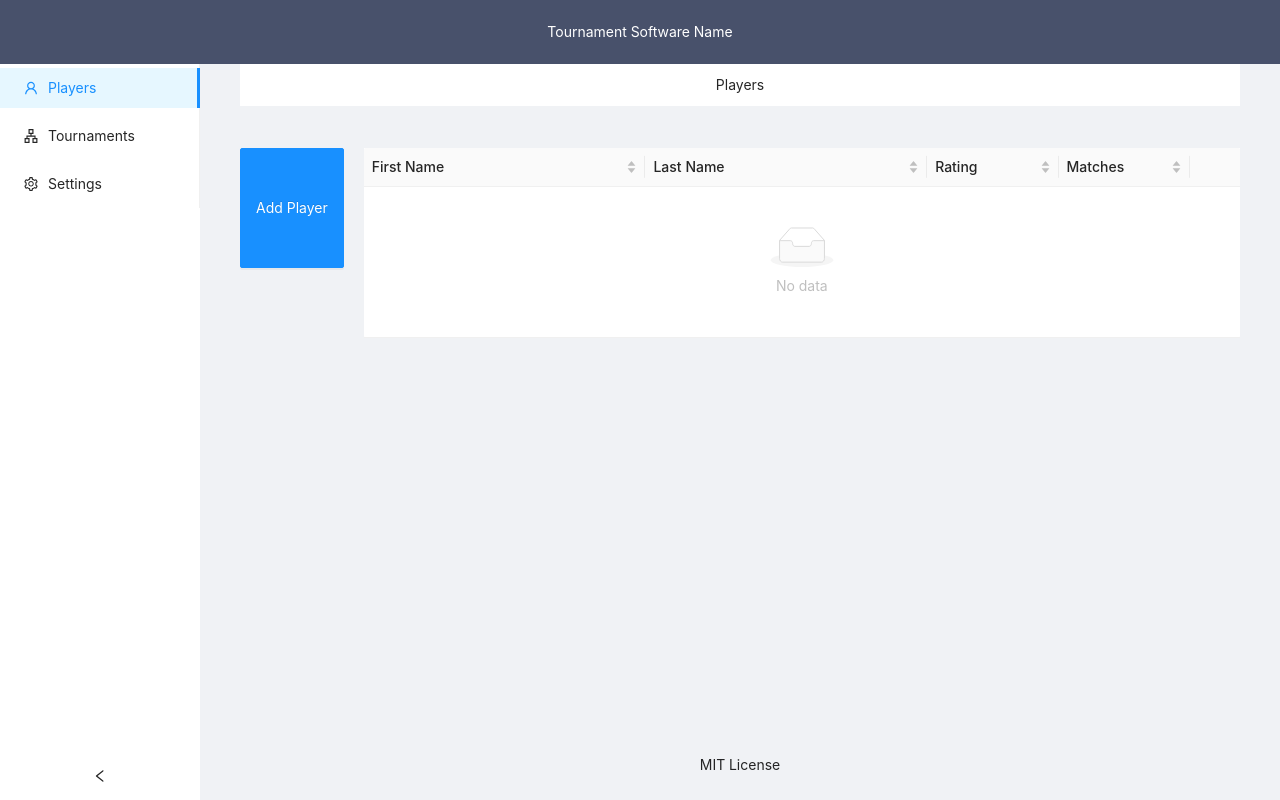
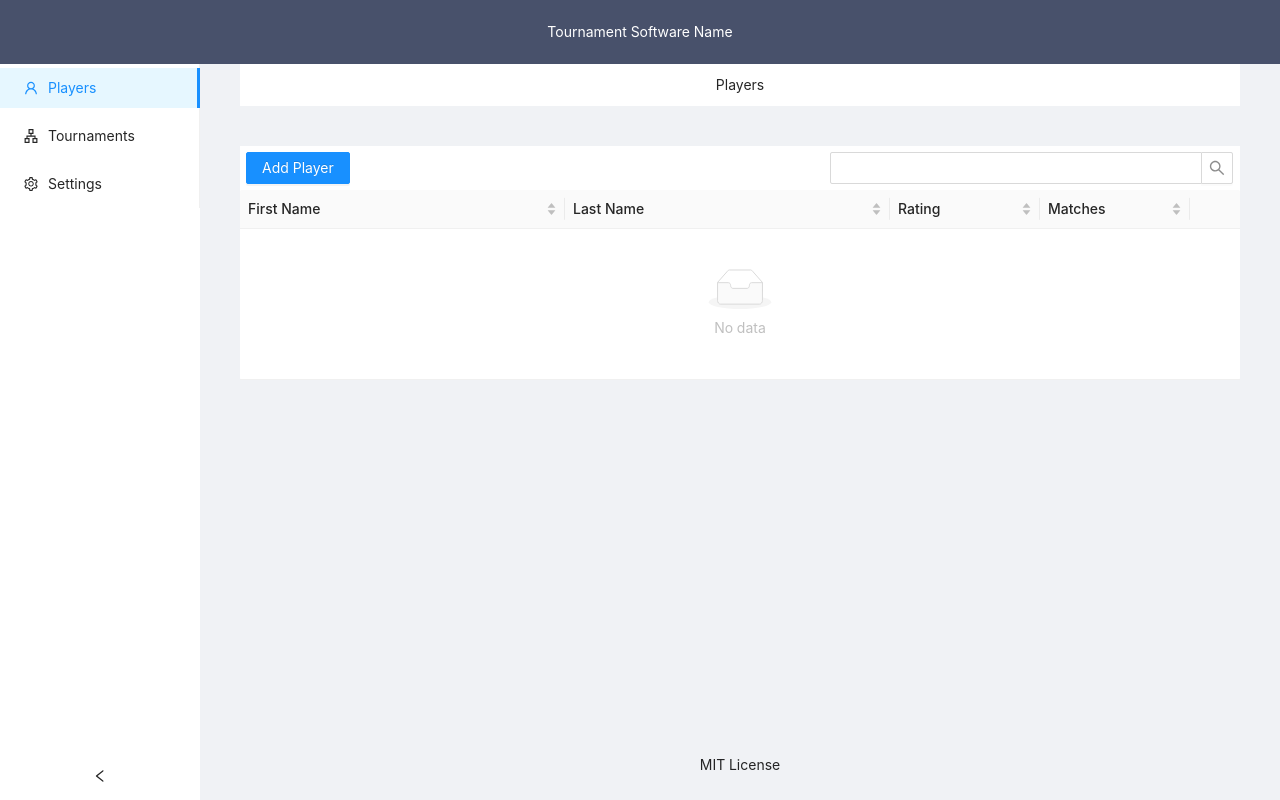
Before and after one commit to nhcarter123/ocs, a React (Create React App) app: page /players in a window 1280 px wide. Built offline with nearby package versions, Linux system fonts and the light colour scheme.

Commit message:
- improve player and tournament table styling - add filter to player and tournament table

```diff
--- /dev/null
+++ b/src/app/components/TableSearchBar/index.tsx
@@ -0,0 +1,45 @@
+import React, { SetStateAction, Dispatch } from 'react';
+import { makeStyles } from '@material-ui/core';
+import { Input } from 'antd';
+
+// todo move to other folder
+const useStyles = makeStyles({
+  root: {
+    justifyContent: 'space-between',
+    display: 'flex',
+    position: 'sticky',
+    top: '60px',
+    marginTop: '40px',
+    padding: '6px',
+    background: '#ffffff',
+    zIndex: 1
+  },
+  searchbar: {
+    width: '404px'
+  }
+});
+
+type TableSearchBarProps = {
+  setFilterTerm: Dispatch<SetStateAction<string>>;
+  renderButton: () => JSX.Element;
+};
+
+const TableSearchBar = (props: TableSearchBarProps): JSX.Element => {
+  const classes = useStyles();
+
+  return (
+    <div className={classes.root}>
+      {props.renderButton()}
+      <Input.Group className={classes.searchbar}>
+        <Input.Search
+          allowClear
+          onChange={(e): void =>
+            props.setFilterTerm(e.target.value.toLowerCase())
+          }
+        />
+      </Input.Group>
+    </div>
+  );
+};
+
+export default TableSearchBar;
--- a/src/app/components/buttons/AddPlayerButton/index.tsx
+++ b/src/app/components/buttons/AddPlayerButton/index.tsx
@@ -6,12 +6,7 @@ import AddPlayerForm from 'app/components/forms/AddPlayerForm';
 // todo move to other folder
 const useStyles = makeStyles({
   root: {
-    marginTop: '40px'
-  },
-  button: {
-    position: 'sticky',
-    height: '120px',
-    top: '64px'
+    marginRight: '8px'
   }
 });
 
@@ -24,8 +19,8 @@ const AddPlayerButton = (): JSX.Element => {
   const handleCancel = (): void => setIsModalVisible(false);
 
   return (
-    <div className={classes.root}>
-      <Button className={classes.button} type="primary" onClick={showModal}>
+    <div>
+      <Button className={classes.root} type="primary" onClick={showModal}>
         Add Player
       </Button>
 
--- a/src/app/components/buttons/AddTournamentButton/index.tsx
+++ b/src/app/components/buttons/AddTournamentButton/index.tsx
@@ -6,10 +6,7 @@ import AddTournamentForm from 'app/components/forms/AddTournamentForm';
 // todo move to other folder
 const useStyles = makeStyles({
   root: {
-    position: 'sticky',
-    top: '50%',
-    transform: 'translate(0, -50%)',
-    height: '60px'
+    marginRight: '8px'
   }
 });
 
--- a/src/app/components/pages/general/PlayersPage/index.tsx
+++ b/src/app/components/pages/general/PlayersPage/index.tsx
@@ -1,28 +1,12 @@
 import React from 'react';
 import PlayersTable from 'app/components/tables/PlayersTable';
-import AddPlayerButton from 'app/components/buttons/AddPlayerButton';
-import { makeStyles } from '@material-ui/core';
 import ContentHeader from 'app/components/ContentHeader';
 
-// todo move to other folder
-const useStyles = makeStyles({
-  root: {
-    display: 'grid',
-    justifyContent: 'center',
-    gridTemplateColumns: 'auto minmax(0, 1fr)',
-    gap: '20px'
-  }
-});
 const PlayersPage = (): JSX.Element => {
-  const classes = useStyles();
-
   return (
     <div>
       <ContentHeader title={'Players'} />
-      <div className={classes.root}>
-        <AddPlayerButton />
-        <PlayersTable />
-      </div>
+      <PlayersTable />
     </div>
   );
 };
--- a/src/app/components/pages/general/TournamentsPage/index.tsx
+++ b/src/app/components/pages/general/TournamentsPage/index.tsx
@@ -1,34 +1,17 @@
 import React from 'react';
-import AddTournamentButton from 'app/components/buttons/AddTournamentButton';
 import TournamentsTable from 'app/components/tables/TournamentsTable';
 import { History } from 'history';
-import { makeStyles } from '@material-ui/core';
 import ContentHeader from 'app/components/ContentHeader';
 
 type TournamentPageProps = {
   history: History;
 };
 
-// todo move to other folder
-const useStyles = makeStyles({
-  root: {
-    display: 'grid',
-    justifyContent: 'center',
-    gridTemplateColumns: 'auto minmax(0, 1fr)',
-    gap: '20px'
-  }
-});
-
 const TournamentsPage = (props: TournamentPageProps): JSX.Element => {
-  const classes = useStyles();
-
   return (
     <div>
       <ContentHeader title={'Tournaments'} />
-      <div className={classes.root}>
-        <AddTournamentButton />
-        <TournamentsTable history={props.history} />
-      </div>
+      <TournamentsTable history={props.history} />
     </div>
   );
 };
--- a/src/app/components/tables/PlayersTable/index.tsx
+++ b/src/app/components/tables/PlayersTable/index.tsx
@@ -1,22 +1,22 @@
-import React from 'react';
+import React, { useState } from 'react';
 import { Table } from 'antd';
 import { useSelector } from 'react-redux';
 import { makeStyles } from '@material-ui/core';
 import naturalCompare from 'string-natural-compare';
 import { StateSchema } from 'state/types/store';
 
+import AddPlayerButton from 'app/components/buttons/AddPlayerButton';
 import DeletePlayerButton from 'app/components/buttons/DeletePlayerButton';
+import TableSearchBar from 'app/components/TableSearchBar';
 
 import { Player } from 'state/types/player';
 
 // todo move to other folder
 const useStyles = makeStyles({
-  root: {
-    maxWidth: '1200px',
-    margin: 'auto',
-    marginTop: '40px',
+  root: { maxWidth: '1000px', margin: 'auto' },
+  table: {
     '& .ant-table-sticky-holder': {
-      top: '64px !important'
+      top: '104px !important'
     }
   }
 });
@@ -26,7 +26,20 @@ type ColumnTypes = Exclude<EditableTableProps['columns'], undefined>;
 
 const PlayersTable = (): JSX.Element => {
   const classes = useStyles();
-  const players = useSelector((state: StateSchema) => state.players);
+  const [filterTerm, setFilterTerm] = useState('');
+
+  const players = useSelector((state: StateSchema) => {
+    if (!filterTerm.length) {
+      return state.players;
+    }
+
+    return state.players.filter(
+      (player) =>
+        player.firstName.toLowerCase().includes(filterTerm) ||
+        player.lastName.toLowerCase().includes(filterTerm) ||
+        player.rating.toString().includes(filterTerm)
+    );
+  });
 
   const columns = [
     {
@@ -71,14 +84,18 @@ const PlayersTable = (): JSX.Element => {
   ];
 
   return (
-    <div>
+    <div className={classes.root}>
+      <TableSearchBar
+        renderButton={(): JSX.Element => <AddPlayerButton />}
+        setFilterTerm={setFilterTerm}
+      />
       <Table
+        className={classes.table}
         sticky
         columns={columns as ColumnTypes}
         dataSource={players}
         size={'small'}
         pagination={{ pageSize: 50 }}
-        className={classes.root}
         rowKey={'id'}
       />
     </div>
--- a/src/app/components/tables/TournamentsTable/index.tsx
+++ b/src/app/components/tables/TournamentsTable/index.tsx
@@ -1,4 +1,4 @@
-import React from 'react';
+import React, { useState } from 'react';
 import { Table } from 'antd';
 import { useDispatch, useSelector } from 'react-redux';
 import { makeStyles } from '@material-ui/core';
@@ -8,6 +8,8 @@ import moment from 'moment';
 import { History } from 'history';
 
 import DeleteTournamentButton from 'app/components/buttons/DeleteTournamentButton';
+import TableSearchBar from 'app/components/TableSearchBar';
+import AddTournamentButton from 'app/components/buttons/AddTournamentButton';
 
 import { Tournament } from 'state/types/tournament';
 import ActiveTournamentActionsProvider from 'state/actions/activeTournamentActionsProvider';
@@ -15,12 +17,10 @@ import { Pages } from 'app/types/pages';
 
 // todo move to other folder
 const useStyles = makeStyles({
-  root: {
-    maxWidth: '1200px',
-    margin: 'auto',
-    marginTop: '40px',
+  root: { maxWidth: '1000px', margin: 'auto' },
+  table: {
     '& .ant-table-sticky-holder': {
-      top: '64px !important'
+      top: '104px !important'
     }
   }
 });
@@ -34,7 +34,22 @@ type TournamentsTableProps = {
 
 const TournamentsTable = (props: TournamentsTableProps): JSX.Element => {
   const classes = useStyles();
-  const tournaments = useSelector((state: StateSchema) => state.tournaments);
+  const [filterTerm, setFilterTerm] = useState('');
+
+  const tournaments = useSelector((state: StateSchema) => {
+    if (!filterTerm.length) {
+      return state.tournaments;
+    }
+
+    return state.tournaments.filter(
+      (tournament) =>
+        tournament.name.toLowerCase().includes(filterTerm) ||
+        moment(tournament.date)
+          .format('MMMM Do, YYYY')
+          .toLowerCase()
+          .includes(filterTerm)
+    );
+  });
 
   const dispatch = useDispatch();
 
@@ -94,15 +109,19 @@ const TournamentsTable = (props: TournamentsTableProps): JSX.Element => {
   ];
 
   return (
-    <div>
+    <div className={classes.root}>
+      <TableSearchBar
+        renderButton={(): JSX.Element => <AddTournamentButton />}
+        setFilterTerm={setFilterTerm}
+      />
       <Table
-        sticky
+        className={classes.table}
         columns={columns as ColumnTypes}
         dataSource={tournaments}
         size={'small'}
         pagination={{ pageSize: 50 }}
-        className={classes.root}
         rowKey={'id'}
+        sticky
       />
     </div>
   );
```
